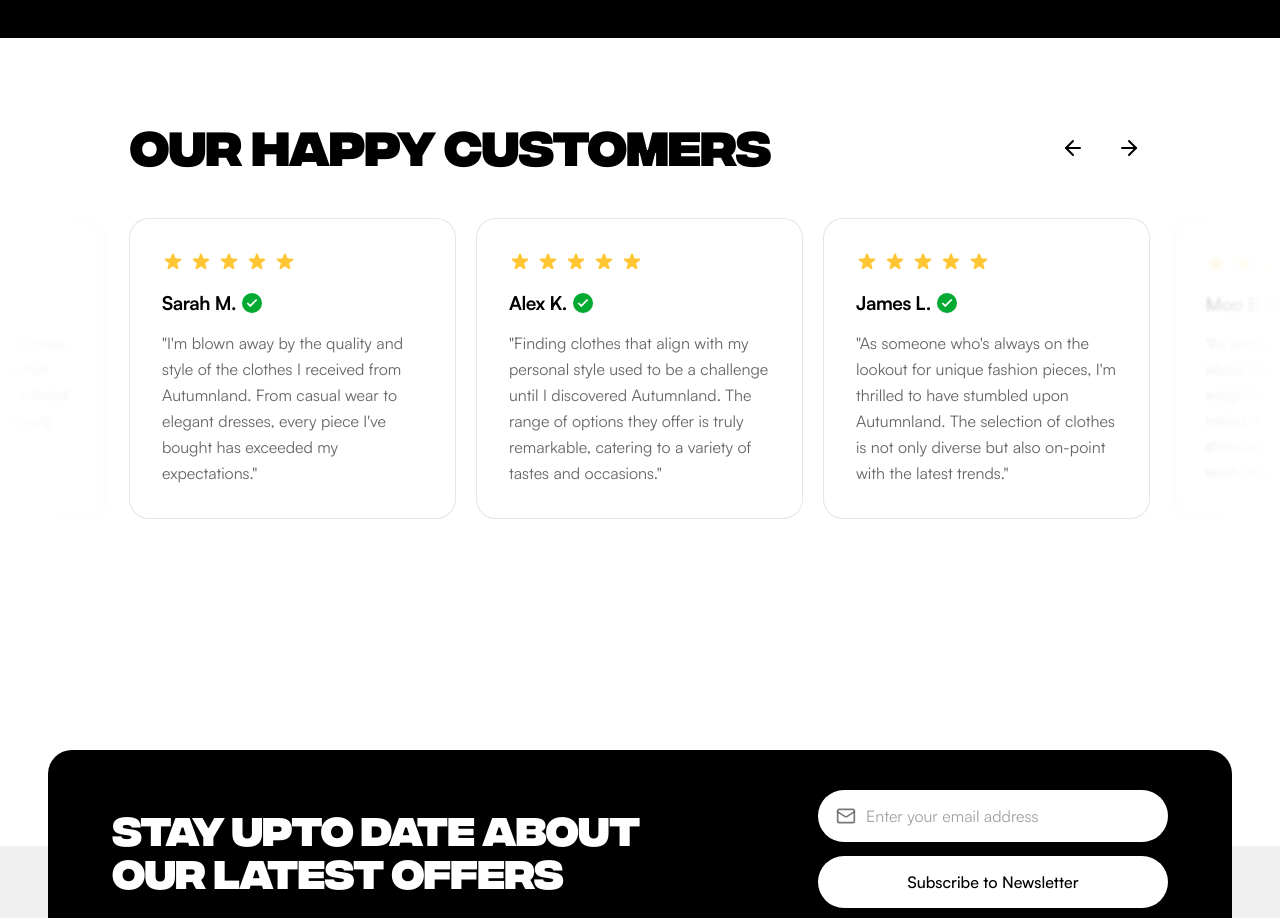
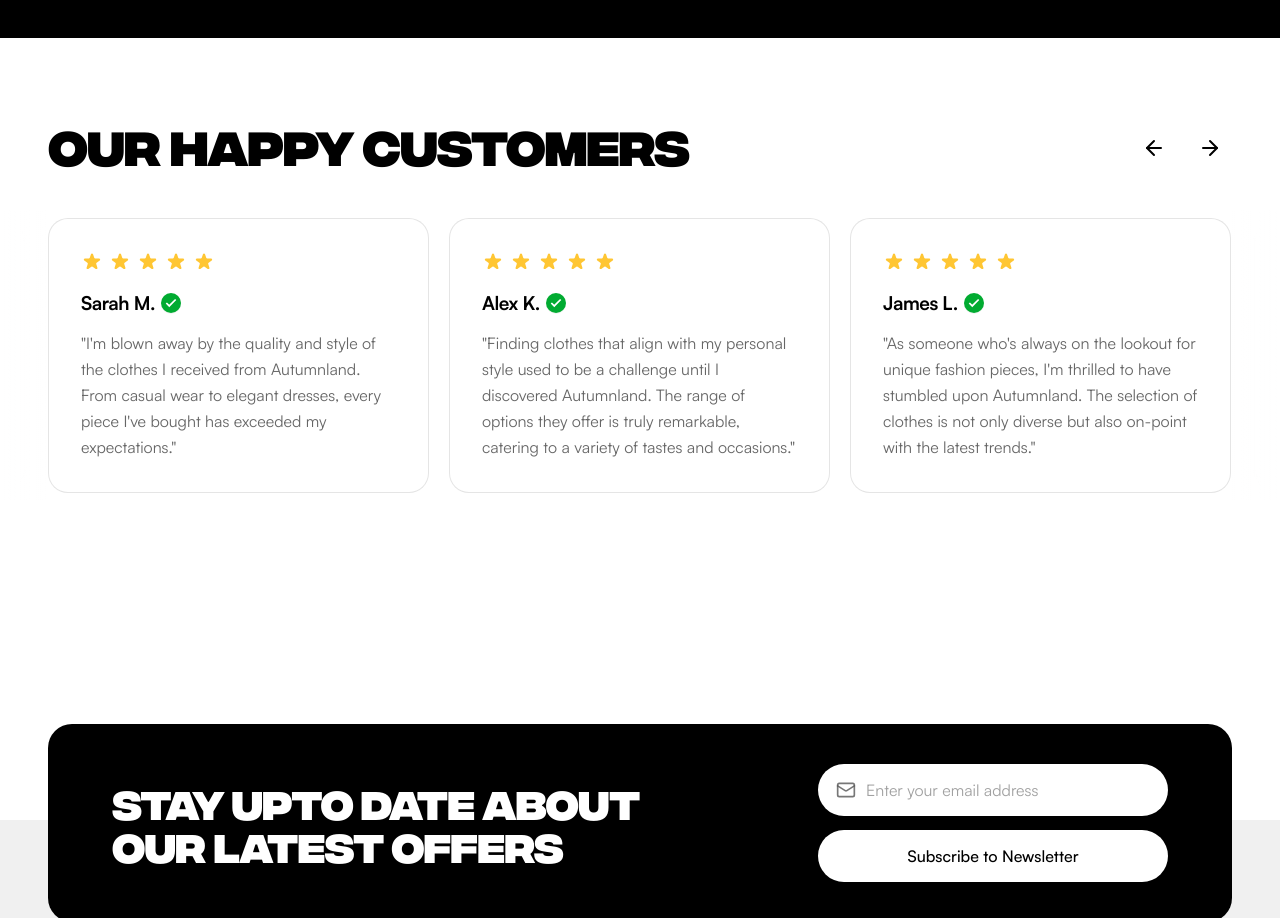
Before and after one commit to jubayers-r/autumnland-client, a Next.js app: page / in a window 1280 px wide. Shown: the part 825-1743 px from the top of the page. Built offline with nearby package versions, Linux system fonts and the light colour scheme; no server answers.

Commit message:
feat(testimonials): align section boundary with page container and broaden 3-card layout

```diff
--- a/components/home/TestimonialsSection.tsx
+++ b/components/home/TestimonialsSection.tsx
@@ -28,7 +28,7 @@ export function TestimonialsSection({
   className,
   testimonials = TESTIMONIALS,
 }: TestimonialsSectionProps) {
-  // Sarah M. is at index 1 so that index 0 peeks 1/3 to the left under blur on initial load
+  // Sarah M. is at index 1 so that index 0 peeks to the left under blur on initial load
   const [currentIndex, setCurrentIndex] = React.useState(1);
   const windowWidth = useWindowWidth();
 
@@ -39,33 +39,25 @@ export function TestimonialsSection({
   const visibleCount = windowWidth < 640 ? 1 : windowWidth < 1024 ? 2 : 3;
   const gap = visibleCount === 1 ? 16 : 20;
 
-  // Max width boundary for storefront content
+  // Max width boundary matching the entire storefront (1440px with responsive padding)
   const maxContentBoundary = 1440;
+  const contentPadding = windowWidth < 640 ? 16 : windowWidth < 1024 ? 24 : 48;
   const viewportWidth = Math.min(windowWidth, maxContentBoundary);
+  const contentWidth = Math.max(280, viewportWidth - 2 * contentPadding);
 
-  // Card width calculation:
-  // Desktop: 3 full cards + 2 * (1/3 peek) + gaps = 3.667 * C + gaps <= viewportWidth
-  // Mobile: 1 centered card + subtle edge peeks
-  const peekRatio = visibleCount === 1 ? 0.2 : 0.333;
-  const cardWidth = React.useMemo(() => {
-    if (visibleCount === 1) {
-      return Math.min(360, Math.max(280, windowWidth - 56));
-    }
-    const totalUnits = visibleCount + 2 * peekRatio;
-    const rawCardWidth = (viewportWidth - (visibleCount + 1) * gap) / totalUnits;
-    return Math.max(260, Math.floor(rawCardWidth));
-  }, [visibleCount, peekRatio, viewportWidth, gap, windowWidth]);
+  // Broaden cards to fill the exact page container width
+  const cardWidth = Math.max(
+    260,
+    Math.floor((contentWidth - (visibleCount - 1) * gap) / visibleCount)
+  );
 
-  // Center content width (exact width of the visibleCount cards + gaps)
-  const centerWidth = visibleCount * cardWidth + (visibleCount - 1) * gap;
-
-  // Margin from screen edge to the start of the first active card
-  const sideMargin = Math.max(16, Math.floor((windowWidth - centerWidth) / 2));
+  // Exact page boundary margin from screen edge to the content container
+  const sideMargin = Math.max(contentPadding, Math.floor((windowWidth - contentWidth) / 2));
 
   // Step size from one card to the next
   const step = cardWidth + gap;
 
-  // Translate track so that card at currentIndex starts at sideMargin
+  // Translate track so that card at currentIndex starts exactly at the page boundary
   const translateX = sideMargin - currentIndex * step;
 
   const maxIndex = Math.max(0, testimonials.length - visibleCount);
@@ -114,11 +106,8 @@ export function TestimonialsSection({
       aria-label="Customer Reviews"
       className={cn("w-full py-12 sm:py-16 lg:py-20 relative overflow-hidden", className)}
     >
-      {/* Header Container: Aligned with the center 3 cards */}
-      <div
-        className="mx-auto px-4 sm:px-0 mb-7 sm:mb-9 lg:mb-10"
-        style={{ width: `${centerWidth}px`, maxWidth: "100%" }}
-      >
+      {/* Header Container: Starts from the same boundary as the whole page */}
+      <div className="w-full max-w-[1440px] mx-auto px-4 sm:px-6 lg:px-12 mb-7 sm:mb-9 lg:mb-10">
         <div className="flex items-end justify-between gap-4">
           <h2 className="font-heading font-black text-3xl sm:text-4xl lg:text-[48px] leading-[1.08] tracking-tight uppercase text-foreground">
             OUR HAPPY CUSTOMERS
@@ -156,16 +145,16 @@ export function TestimonialsSection({
         onTouchEnd={handleTouchEnd}
         className="relative w-full overflow-hidden focus-visible:outline-none py-2"
       >
-        {/* Left Margin Blur Overlay: Extends from left screen edge to the margin layer on desktop */}
+        {/* Left Margin Blur Overlay: Extends from left screen edge to the page boundary */}
         <div
-          className="pointer-events-none absolute left-0 top-0 bottom-0 z-20 hidden lg:block bg-gradient-to-r from-background via-background/70 to-transparent backdrop-blur-[0.5px]"
+          className="pointer-events-none absolute left-0 top-0 bottom-0 z-20 hidden sm:block bg-gradient-to-r from-background via-background/70 to-transparent backdrop-blur-[0.5px]"
           style={{ width: `${sideMargin}px` }}
           aria-hidden="true"
         />
 
-        {/* Right Margin Blur Overlay: Extends from right margin layer to right screen edge on desktop */}
+        {/* Right Margin Blur Overlay: Extends from right page boundary to right screen edge */}
         <div
-          className="pointer-events-none absolute right-0 top-0 bottom-0 z-20 hidden lg:block bg-gradient-to-l from-background via-background/70 to-transparent backdrop-blur-[0.5px]"
+          className="pointer-events-none absolute right-0 top-0 bottom-0 z-20 hidden sm:block bg-gradient-to-l from-background via-background/70 to-transparent backdrop-blur-[0.5px]"
           style={{ width: `${sideMargin}px` }}
           aria-hidden="true"
         />
```
